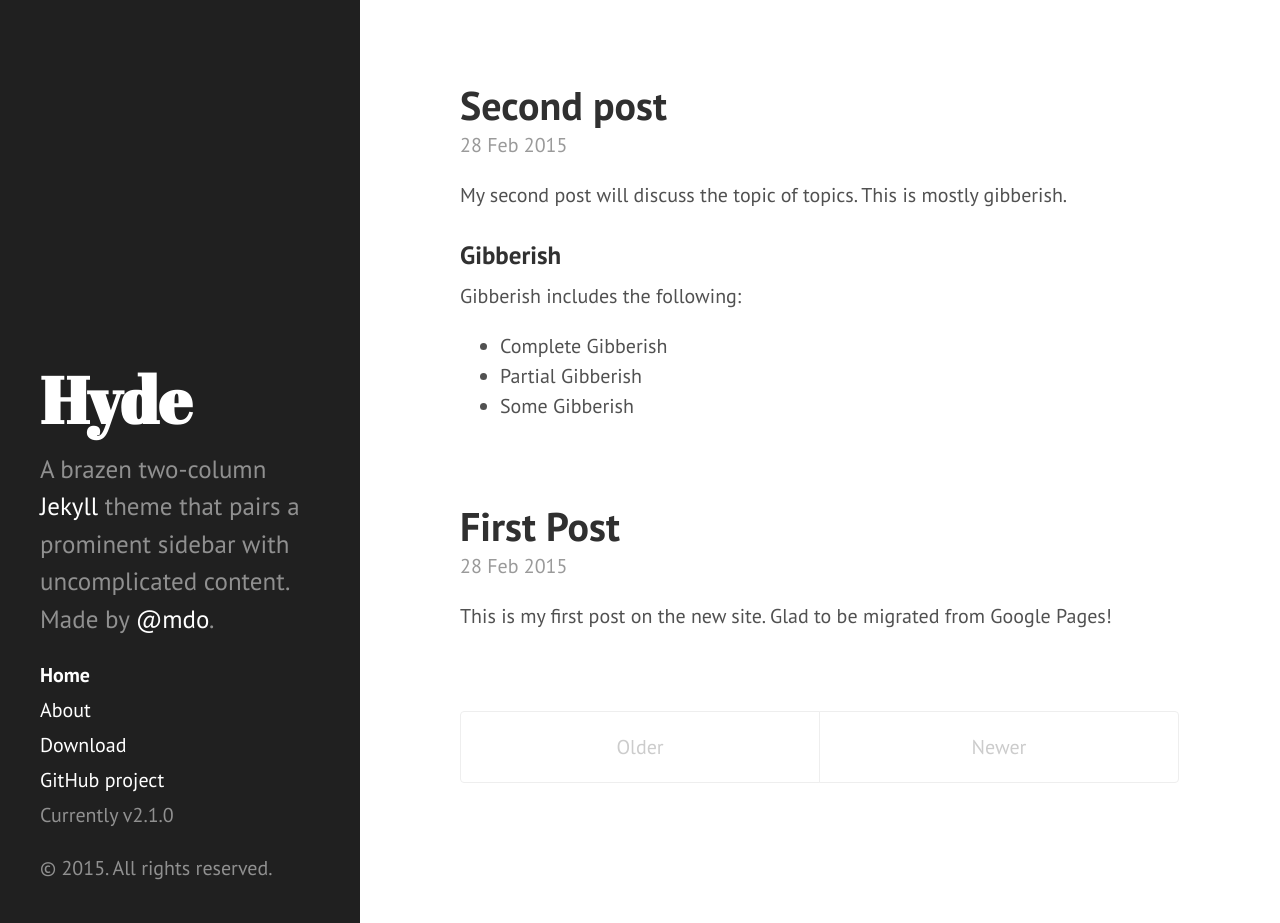
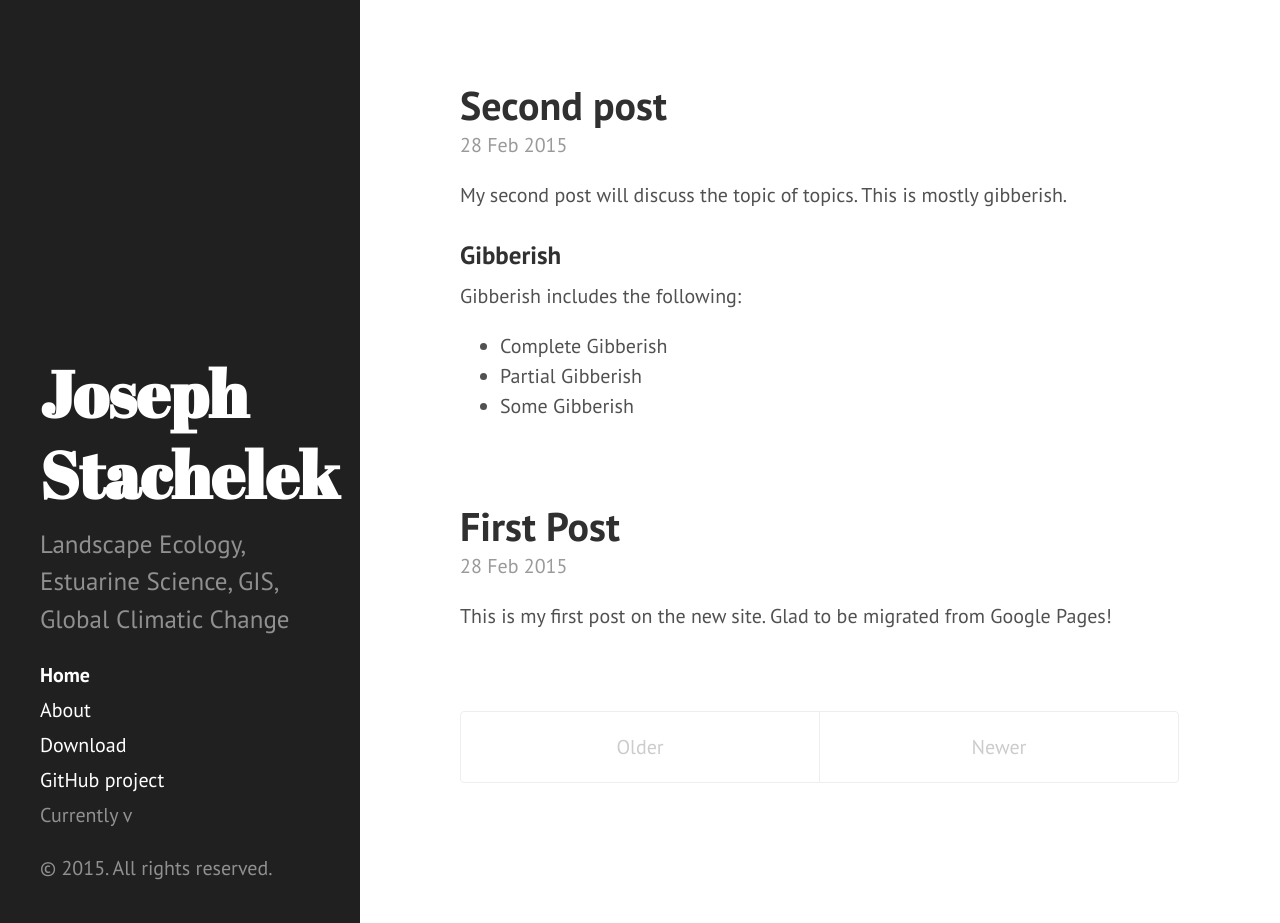
Before and after one commit to jsta/jsta.github.io, a Jekyll site: the page built from index.html, in a window 1280 px wide and 923 px high. Built offline with Jekyll 4.4.1, drawn with Linux system fonts in a browser that asks for light colours; Markdown is read by kramdown in place of the engine named in the settings; the list of posts is cut into pages by our own code.

Commit message:
fixed sidebar

```diff
--- a/_config.yml
+++ b/_config.yml
@@ -7,20 +7,14 @@
 relative_permalinks: true
 
 # Setup
-title:            Hyde
-tagline:          'A Jekyll theme'
-description:      'A brazen two-column <a href="http://jekyllrb.com" target="_blank">Jekyll</a> theme that pairs a prominent sidebar with uncomplicated content. Made by <a href="https://twitter.com/mdo" target="_blank">@mdo</a>.'
-url:              http://hyde.getpoole.com
+title:            Joseph Stachelek
+tagline:          ''
+description:      'Landscape Ecology, Estuarine Science, GIS, Global Climatic Change'
+url:              http://jsta.github.io
 baseurl:          /
 
 author:
-  name:           'Mark Otto'
-  url:            https://twitter.com/mdo
+  name:           'Joseph Stachelek'
+  url:            https://twitter.com/jjstache
 
 paginate:         5
-
-# Custom vars
-version:          2.1.0
-
-github:
-  repo:           https://github.com/poole/hyde
```
Also changed, not shown: 1 other file.
